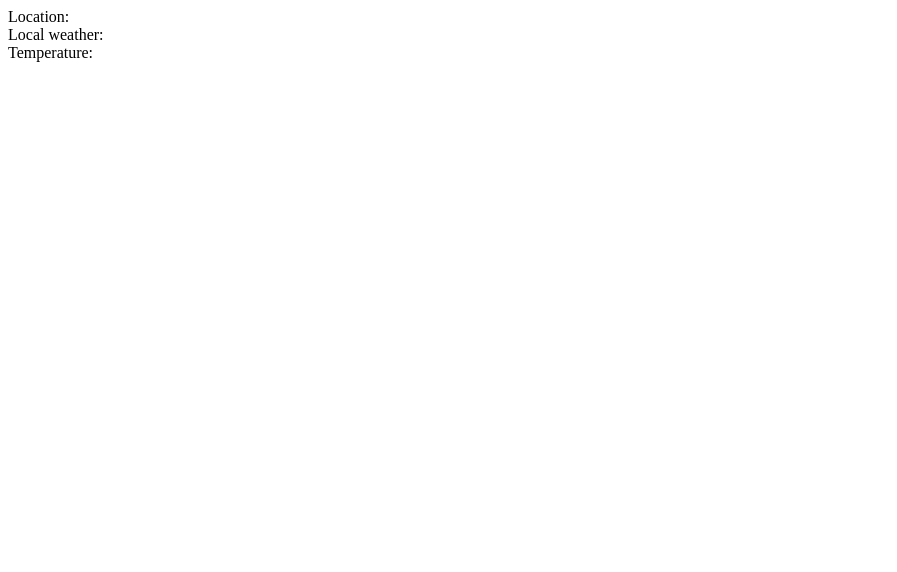
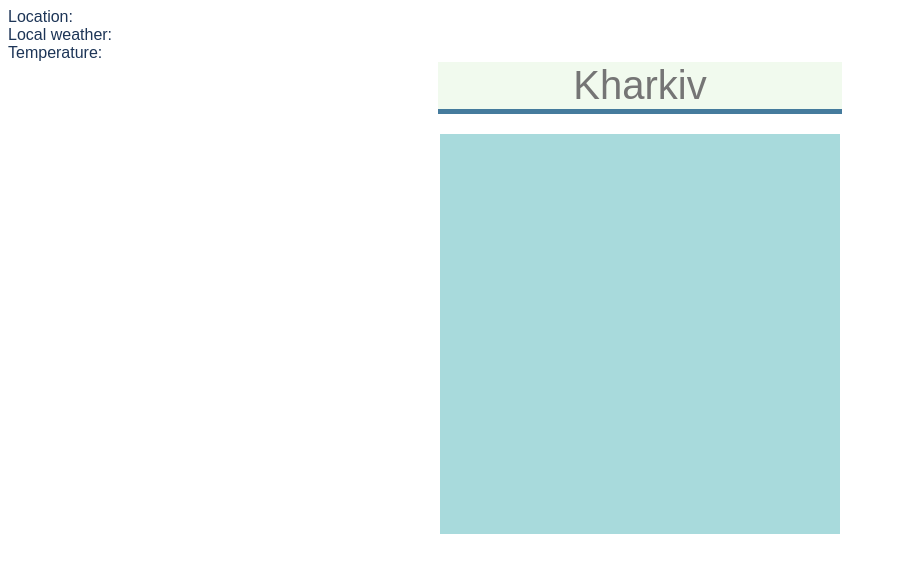
Before and after one commit to portojs/portfolio_4_local_weather, a React app: page / in a window 1280 px wide. Shown: the whole page, without its empty margins (0-897 px from the left). Built offline with nearby package versions, Linux system fonts and the light colour scheme; no server answers.

Commit message:
Create temp fields, color them

```diff
--- a/index.html
+++ b/index.html
@@ -4,6 +4,7 @@
   <head>
     <title>Local Weather App for FreeCodeCamp</title>
     <meta name="viewport" content="width=device-width" />
+    <link href='https://fonts.googleapis.com/css?family=Josefin+Sans:400,700' rel='stylesheet' type='text/css'>
   </head>
 
   <body>
--- a/src/index.js
+++ b/src/index.js
@@ -31,12 +31,16 @@ class Main extends React.Component {
 
     return (
       <div>
+
         <div>Location:</div>
         <div id="location"></div>
         <div>Local weather:</div>
         <div id="local-weather"></div>
         <div>Temperature:</div>
         <div id="temperature"></div>
+
+        <input id="input-field" type="text" placeholder="Kharkiv"/>
+        <div id="weather-card"></div>
       </div>
     )
   }
--- a/src/style.scss
+++ b/src/style.scss
@@ -0,0 +1,29 @@
+body {
+  font-family: 'Alegreya Sans', sans-serif;
+  color: #1D3557;
+}
+
+#input-field {
+  background-color: #F1FAEE;
+  color: #1D3557;
+  font-family: 'Alegreya Sans', sans-serif;
+  font-size: 2.5em;
+  text-align: center;
+  display: block;
+  width: 400px;
+  border: none;
+  border-bottom: 5px solid #457B9D;
+  margin: 0 auto;
+  outline: 0;
+  transition: background-color 1s;
+  &:focus {
+    background-color: darken(#F1FAEE, 5%);
+  }
+}
+
+#weather-card {
+  background-color: #A8DADC;
+  width: 400px;
+  height: 400px;
+  margin: 20px auto 0;
+}
```
